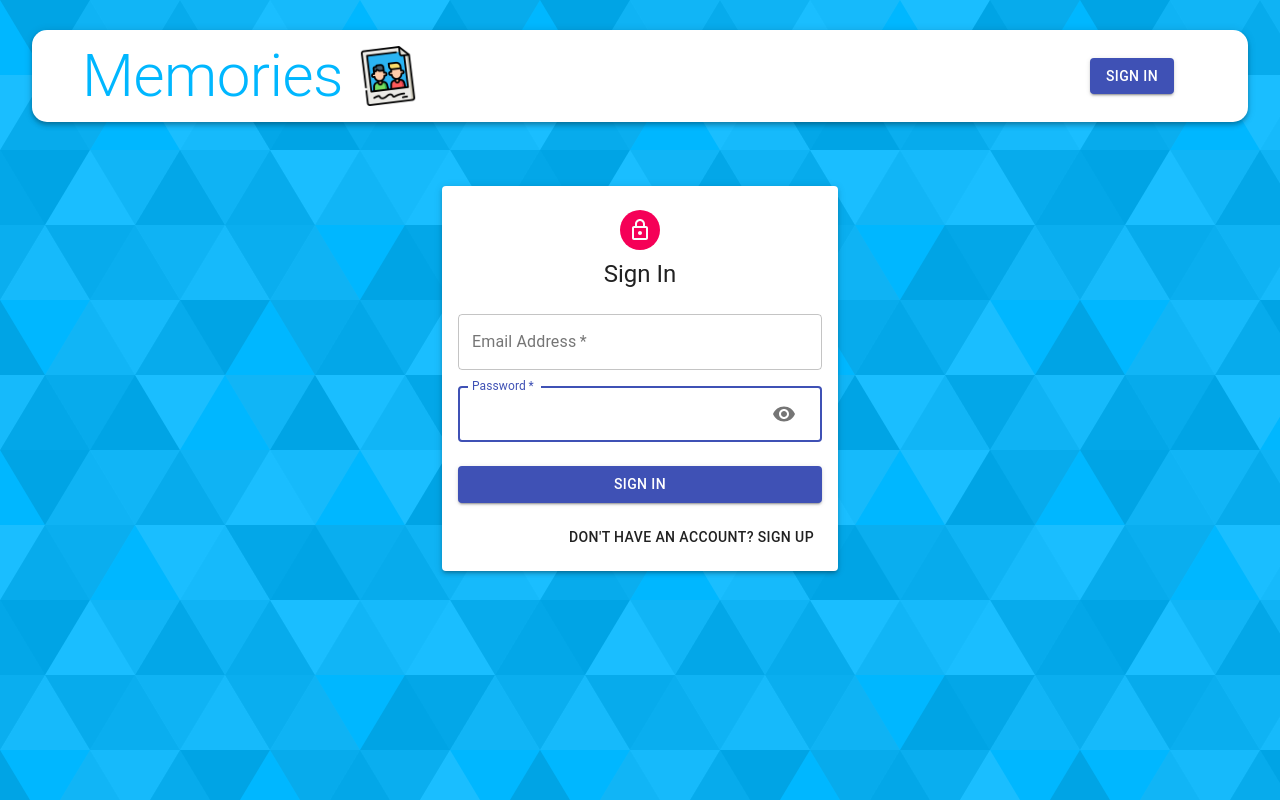
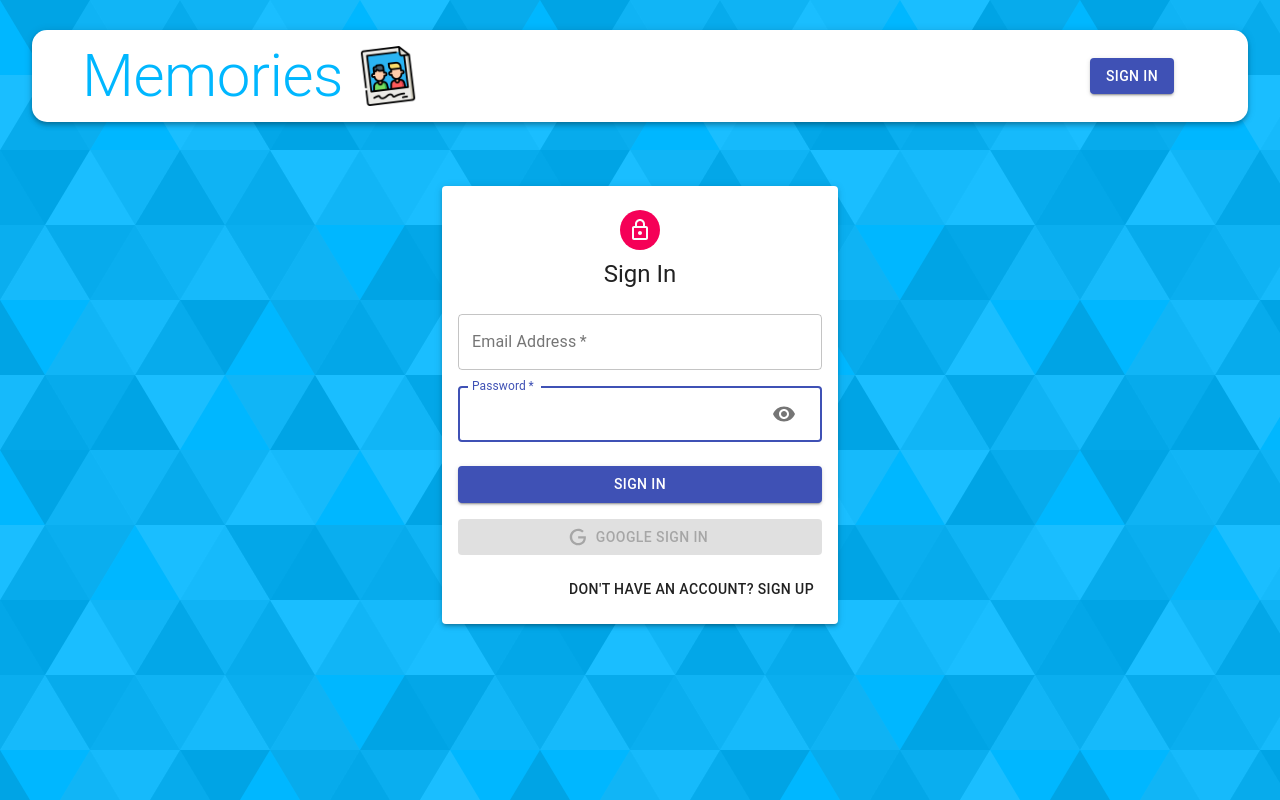
Before and after one commit to spjones97/mern-app, a React (Create React App) app in the folder client/: page /auth in a window 1280 px wide. Built offline with nearby package versions, Linux system fonts and the light colour scheme.

Commit message:
add google authenticator

```diff
--- a/client/src/components/Auth/Auth.js
+++ b/client/src/components/Auth/Auth.js
@@ -1,14 +1,21 @@
 import React, { useState } from 'react';
 import { Avatar, Button, Paper, Grid, Typography, Container, TextField } from '@material-ui/core';
+import { GoogleLogin } from 'react-google-login';
+import { useDispatch } from 'react-redux';
+import { useHistory } from 'react-router-dom';
+
 import LockOutlinedIcon from '@material-ui/icons/LockOutlined';
 import useStyles from './styles';
 
+import Icon from './icon';
 import Input from './input';
 
 const Auth = () => {
     const classes = useStyles();
     const [showPassword, setShowPassword] = useState(false);
     const [isSignup, setIsSignup] = useState(false);
+    const dispatch = useDispatch();
+    const history = useHistory();
 
     const handleShowPassword = () => setShowPassword((prevShowPassword) => !prevShowPassword);
 
@@ -23,6 +30,24 @@ const Auth = () => {
     const switchMode = () => {
         setIsSignup((prevIsSignup) => !prevIsSignup);
         handleShowPassword(false);
+    };
+
+    const googleSuccess = async (res) => {
+        const result = res?.profileObj; // ? means we won't get an error if it doesn't exist
+        const token = res?.tokenId;
+
+        try {
+            dispatch({ type: 'AUTH', data: { result, token } });
+
+            history.push('/');
+        } catch (error) {
+            console.log(error);
+        }
+    };
+
+    const googleFailure = (error) => {
+        console.log(error);
+        console.log("Google Sign In was unsuccessful. Try Again Later");
     };
 
     return (
@@ -49,6 +74,25 @@ const Auth = () => {
                     <Button type="submit" fullWidth variant="contained" color="primary" className={classes.submit}>
                         {isSignup ? 'Sign Up' : 'Sign In'}
                     </Button>
+                    <GoogleLogin
+                        clientId="436737913089-d1ttm4ajdpplo86f17dvn6577vt9bg9d.apps.googleusercontent.com"
+                        render={(renderProps) => (
+                            <Button
+                                className={classes.googleButton}
+                                color="primary"
+                                fullWidth
+                                onClick={renderProps.onClick}
+                                disabled={renderProps.disabled}
+                                startIcon={<Icon />}
+                                variant="contained"
+                            >
+                                Google Sign In
+                            </Button>
+                        )}
+                        onSuccess={googleSuccess}
+                        onFailure={googleFailure}
+                        cookiePolicy="single_host_origin"
+                    />
                     <Grid container justify="flex-end">
                         <Grid item>
                             <Button onClick={switchMode}>
--- /dev/null
+++ b/client/src/components/Auth/icon.js
@@ -0,0 +1,12 @@
+import React from 'react';
+
+const icon = () => (
+  <svg style={{ width: '20px', height: '20px' }} viewBox="0 0 24 24">
+    <path
+      fill="currentColor"
+      d="M21.35,11.1H12.18V13.83H18.69C18.36,17.64 15.19,19.27 12.19,19.27C8.36,19.27 5,16.25 5,12C5,7.9 8.2,4.73 12.2,4.73C15.29,4.73 17.1,6.7 17.1,6.7L19,4.72C19,4.72 16.56,2 12.1,2C6.42,2 2.03,6.8 2.03,12C2.03,17.05 6.16,22 12.25,22C17.6,22 21.5,18.33 21.5,12.91C21.5,11.76 21.35,11.1 21.35,11.1V11.1Z"
+    />
+  </svg>
+);
+
+export default icon;
--- a/client/src/components/Auth/input.js
+++ b/client/src/components/Auth/input.js
@@ -16,7 +16,7 @@ const Input = ({ name, handleChange, label, half, autoFocus, type, handleShowPas
                 label={label}
                 autoFocus
                 type={type}
-                InputProps={name === 'password' && {
+                InputProps={name === 'password' ? {
                     endAdornment: (
                         <InputAdornment position="end">
                             <IconButton onClick={handleShowPassword}>
@@ -24,7 +24,7 @@ const Input = ({ name, handleChange, label, half, autoFocus, type, handleShowPas
                             </IconButton>
                         </InputAdornment>
                     )
-                }}
+                } : null}
             />
         </Grid>
     )
--- a/client/src/components/Navbar/Navbar.js
+++ b/client/src/components/Navbar/Navbar.js
@@ -1,5 +1,6 @@
-import React from 'react';
-import { Link } from 'react-router-dom';
+import React, { useEffect, useState } from 'react';
+import { Link, useHistory, useLocation } from 'react-router-dom';
+import { useDispatch } from 'react-redux';
 
 import { AppBar, Button, Typography, Toolbar, Avatar } from '@material-ui/core';
 import useStyles from './styles';
@@ -7,8 +8,26 @@ import memories from '../../images/memories.png';
 
 const Navbar = () => {
     const classes = useStyles();
+    const [user, setUser] = useState(JSON.parse(localStorage.getItem('profile')));
+    const dispatch = useDispatch();
+    const history = useHistory();
+    const location = useLocation();
 
-    const user = null;
+    const logout = () => {
+        dispatch({ type: 'LOGOUT' });
+
+        history.push('/');
+
+        setUser(null);
+    };
+
+    useEffect(() => {
+        const token = user?.token;
+
+        // JWT...
+
+        setUser(JSON.parse(localStorage.getItem('profile')));
+    }, [location]); // when location changes, will set the user after loggin in
 
     return (
         <AppBar className={classes.appBar} position="static" color="inherit">
@@ -21,7 +40,7 @@ const Navbar = () => {
                     <div className={classes.profile}>
                         <Avatar className={classes.purple} alt={user.result.name} src={user.result.imageUrl}>{user.result.name.charAt(0)}</Avatar>
                         <Typography className={classes.username} variant="h6">{user.result.name}</Typography>
-                        <Button variant="contained" className={classes.logout} color="secondary">Logout</Button>
+                        <Button variant="contained" className={classes.logout} color="secondary" onClick={logout}>Logout</Button>
                     </div>
                 ) : (
                     <Button component={Link} to="/auth" variant="contained" color="primary">Sign In</Button>
--- a/client/src/constants/actionTypes.js
+++ b/client/src/constants/actionTypes.js
@@ -3,3 +3,6 @@ export const UPDATE = 'UPDATE';
 export const DELETE = 'DELETE';
 export const FETCH_ALL = 'FETCH_ALL';
 export const LIKE = 'LIKE';
+
+export const AUTH = 'AUTH';
+export const LOGOUT = 'LOGOUT';
--- /dev/null
+++ b/client/src/reducers/auth.js
@@ -0,0 +1,16 @@
+import { AUTH, LOGOUT } from '../constants/actionTypes';
+
+const authReducer = (state = { authData: null }, action) => {
+    switch (action.type) {
+        case AUTH:
+            localStorage.setItem('profile', JSON.stringify({ ...action?.data }));
+            return { ...state, authData: action?.data };
+        case LOGOUT:
+            localStorage.clear();
+            return { ...state, authData: null };
+        default:
+            return state;
+    }
+};
+
+export default authReducer;
--- a/client/src/reducers/index.js
+++ b/client/src/reducers/index.js
@@ -1,5 +1,6 @@
 import { combineReducers } from 'redux';
 
 import posts from './posts';
+import auth from './auth';
 
-export default combineReducers({ posts });
+export default combineReducers({ posts, auth });
```
Also changed, not shown: client/src/reducers/posts.js (line endings or trailing spaces).
